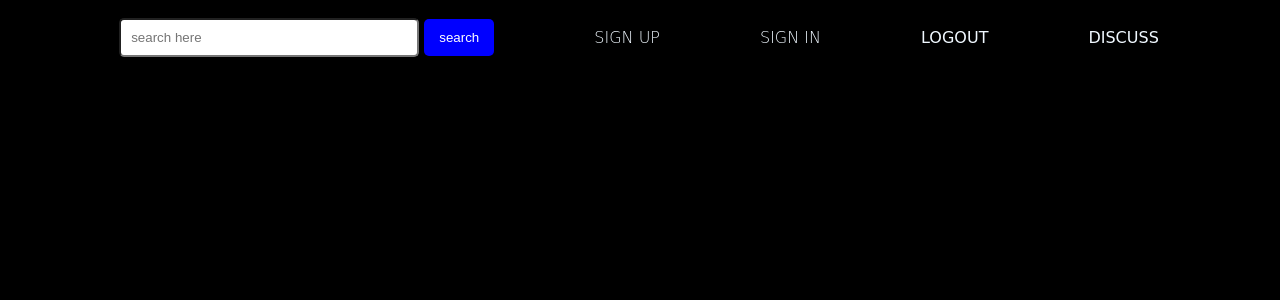
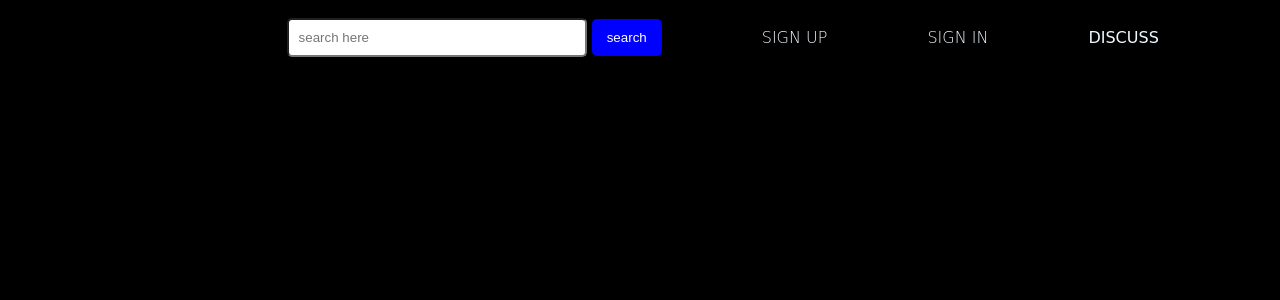
Before and after one commit to Rathan-r-nayak/farmassistant, a Django app: page / in a window 1280 px wide. Shown: the top 300 px of the page. Run offline with Django 4.2, Linux system fonts and the light colour scheme.

Commit message:
changes in index.html

```diff
--- a/welcomeapp/templates/welcomeapp/index.html
+++ b/welcomeapp/templates/welcomeapp/index.html
@@ -229,10 +229,6 @@ body{
         </div>
 
         <div class="navbar">
-            <a href="logout" id="logout">LOGOUT</a>
-        </div>
-
-        <div class="navbar">
             <a href="discuss" id="discuss">DISCUSS</a>
         </div>
     </div>
```
